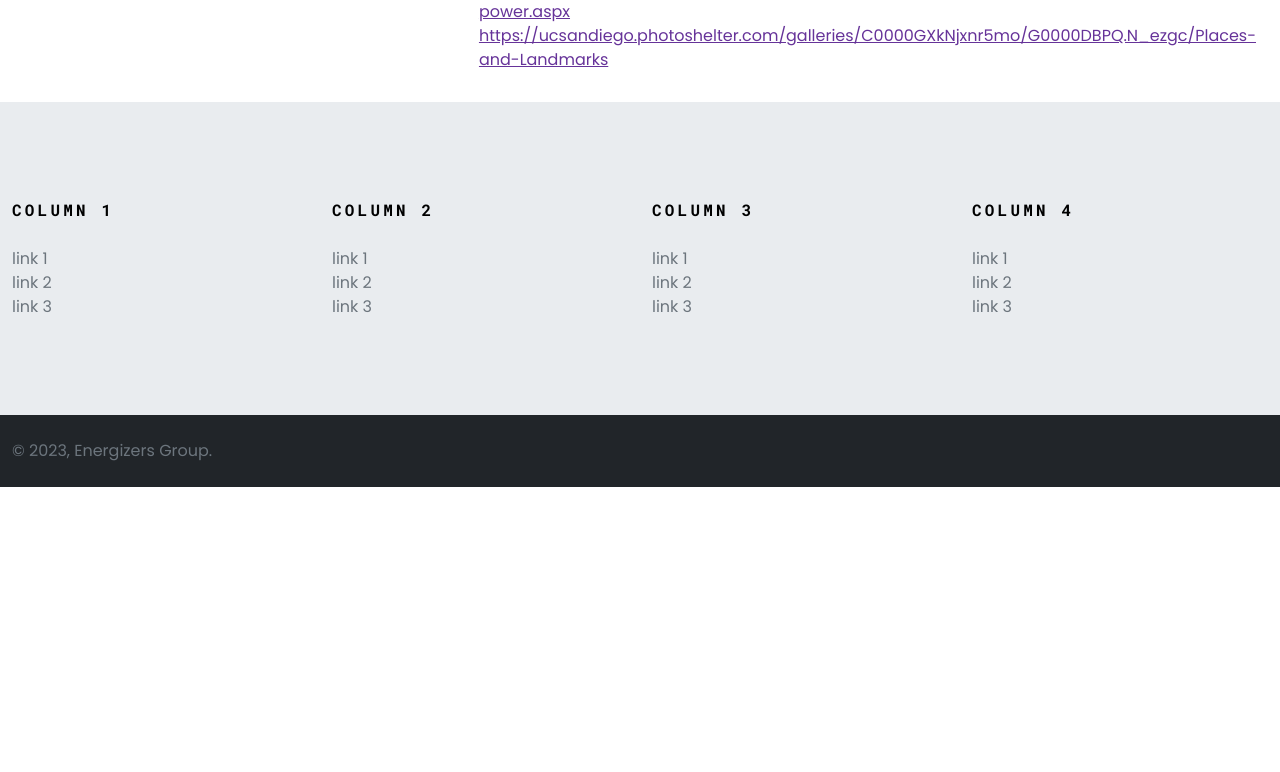
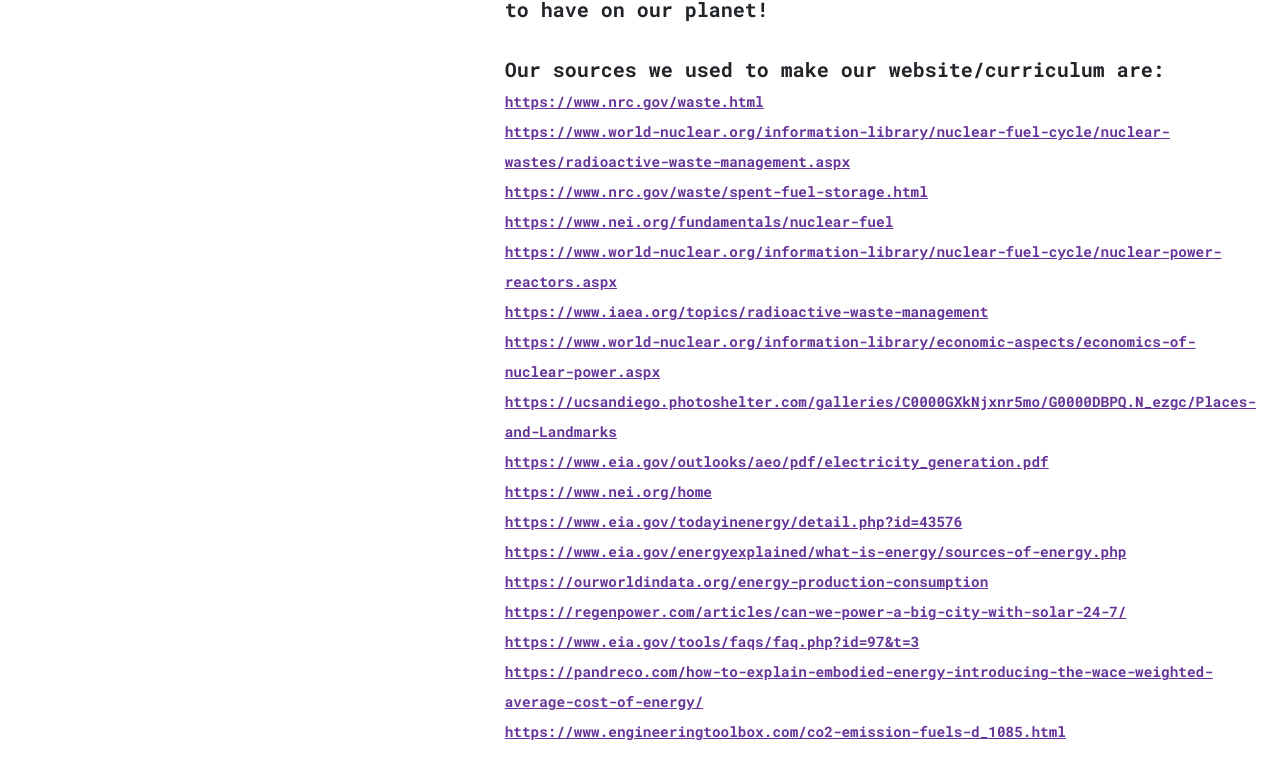
Before and after one commit to dyoo47/SYN100-Energizers, a React (Create React App) app: page /about in a window 1280 px wide. Shown: the part 768-1540 px from the top of the page. Before the commit the page ends 1255 px from the top, so only its background shows below. Built offline with nearby package versions, Linux system fonts and the light colour scheme.

Commit message:
updated About us page font and added new sources

```diff
--- a/src/About.css
+++ b/src/About.css
@@ -3,7 +3,6 @@
     padding-left: 1.5rem;
 }
 .title {
-    text-align: center;
     padding-block: 30px;
     text-align: center;
 }
@@ -21,17 +20,14 @@
     padding-block: 30px;
     padding-left: 1.5rem;
     padding-right: 1.5rem;
+    font-family: "Roboto Mono", monospace;
+    font-size: 1.25rem;
 }
 .imageSize{
     height: auto;
     max-width: 100%;
-
+    padding-top: 2.5rem;
 }
-/*
 .sources {
-    display: flex;
-    flex-direction: column;
-    padding-block: 30px;
-    padding-left: 1.5rem;
+    font-size: .9rem;
 }
-*/
--- a/src/About.js
+++ b/src/About.js
@@ -23,14 +23,34 @@
       <br/> <br/>
 
         Our sources we used to make our website/curriculum are: <br/>
-        <a href="url">https://www.nrc.gov/waste.html</a> <br/>
-        <a href="url">https://www.world-nuclear.org/information-library/nuclear-fuel-cycle/nuclear-wastes/radioactive-waste-management.aspx</a> <br/>
-        <a href="url">https://www.nrc.gov/waste/spent-fuel-storage.html</a> <br/>
-        <a href="url">https://www.nei.org/fundamentals/nuclear-fuel</a> <br/>
-        <a href="url">https://www.world-nuclear.org/information-library/nuclear-fuel-cycle/nuclear-power-reactors.aspx</a> <br/>
-        <a href="url">https://www.iaea.org/topics/radioactive-waste-management</a> <br/>
-        <a href="url">https://www.world-nuclear.org/information-library/economic-aspects/economics-of-nuclear-power.aspx</a> <br/>
-        <a href="url">https://ucsandiego.photoshelter.com/galleries/C0000GXkNjxnr5mo/G0000DBPQ.N_ezgc/Places-and-Landmarks</a> <br/>
+
+          <a className="sources" href="https://www.nrc.gov/waste.html">https://www.nrc.gov/waste.html</a> <br/>
+          <a className="sources" href="https://www.world-nuclear.org/information-library/nuclear-fuel-cycle/nuclear-wastes/radioactive-waste-management.aspx">https://www.world-nuclear.org/information-library/nuclear-fuel-cycle/nuclear-wastes/radioactive-waste-management.aspx</a> <br/>
+          <a className="sources" href="https://www.nrc.gov/waste/spent-fuel-storage.html">https://www.nrc.gov/waste/spent-fuel-storage.html</a> <br/>
+          <a className="sources" href="https://www.nei.org/fundamentals/nuclear-fuel">https://www.nei.org/fundamentals/nuclear-fuel</a> <br/>
+          <a className="sources" href="https://www.world-nuclear.org/information-library/nuclear-fuel-cycle/nuclear-power-reactors.aspx">https://www.world-nuclear.org/information-library/nuclear-fuel-cycle/nuclear-power-reactors.aspx</a> <br/>
+          <a className="sources" href="https://www.iaea.org/topics/radioactive-waste-management">https://www.iaea.org/topics/radioactive-waste-management</a> <br/>
+          <a className="sources" href="https://www.world-nuclear.org/information-library/economic-aspects/economics-of-nuclear-power.aspx">https://www.world-nuclear.org/information-library/economic-aspects/economics-of-nuclear-power.aspx</a> <br/>
+          <a className="sources" href="https://ucsandiego.photoshelter.com/galleries/C0000GXkNjxnr5mo/G0000DBPQ.N_ezgc/Places-and-Landmarks">https://ucsandiego.photoshelter.com/galleries/C0000GXkNjxnr5mo/G0000DBPQ.N_ezgc/Places-and-Landmarks</a> <br/>
+          <a className="sources" href="https://www.eia.gov/outlooks/aeo/pdf/electricity_generation.pdf">https://www.eia.gov/outlooks/aeo/pdf/electricity_generation.pdf</a> <br/>
+          <a className="sources" href="https://www.nei.org/home">https://www.nei.org/home</a> <br/>
+          <a className="sources" href="https://www.eia.gov/todayinenergy/detail.php?id=43576">https://www.eia.gov/todayinenergy/detail.php?id=43576</a> <br/>
+          <a className="sources" href="https://www.eia.gov/energyexplained/what-is-energy/sources-of-energy.php">https://www.eia.gov/energyexplained/what-is-energy/sources-of-energy.php</a> <br/>
+          <a className="sources" href="https://ourworldindata.org/energy-production-consumption">https://ourworldindata.org/energy-production-consumption</a> <br/>
+          <a className="sources" href="https://regenpower.com/articles/can-we-power-a-big-city-with-solar-24-7/">https://regenpower.com/articles/can-we-power-a-big-city-with-solar-24-7/</a> <br/>
+          <a className="sources" href="https://www.eia.gov/tools/faqs/faq.php?id=97&t=3">https://www.eia.gov/tools/faqs/faq.php?id=97&t=3</a> <br/>
+          <a className="sources" href="https://pandreco.com/how-to-explain-embodied-energy-introducing-the-wace-weighted-average-cost-of-energy/">https://pandreco.com/how-to-explain-embodied-energy-introducing-the-wace-weighted-average-cost-of-energy/</a> <br/>
+          <a className="sources" href="https://www.engineeringtoolbox.com/co2-emission-fuels-d_1085.htmle">https://www.engineeringtoolbox.com/co2-emission-fuels-d_1085.html</a> <br/>
+
+
+
+
+
+
+
+
+
+
 
       </span>
     </span>
```
